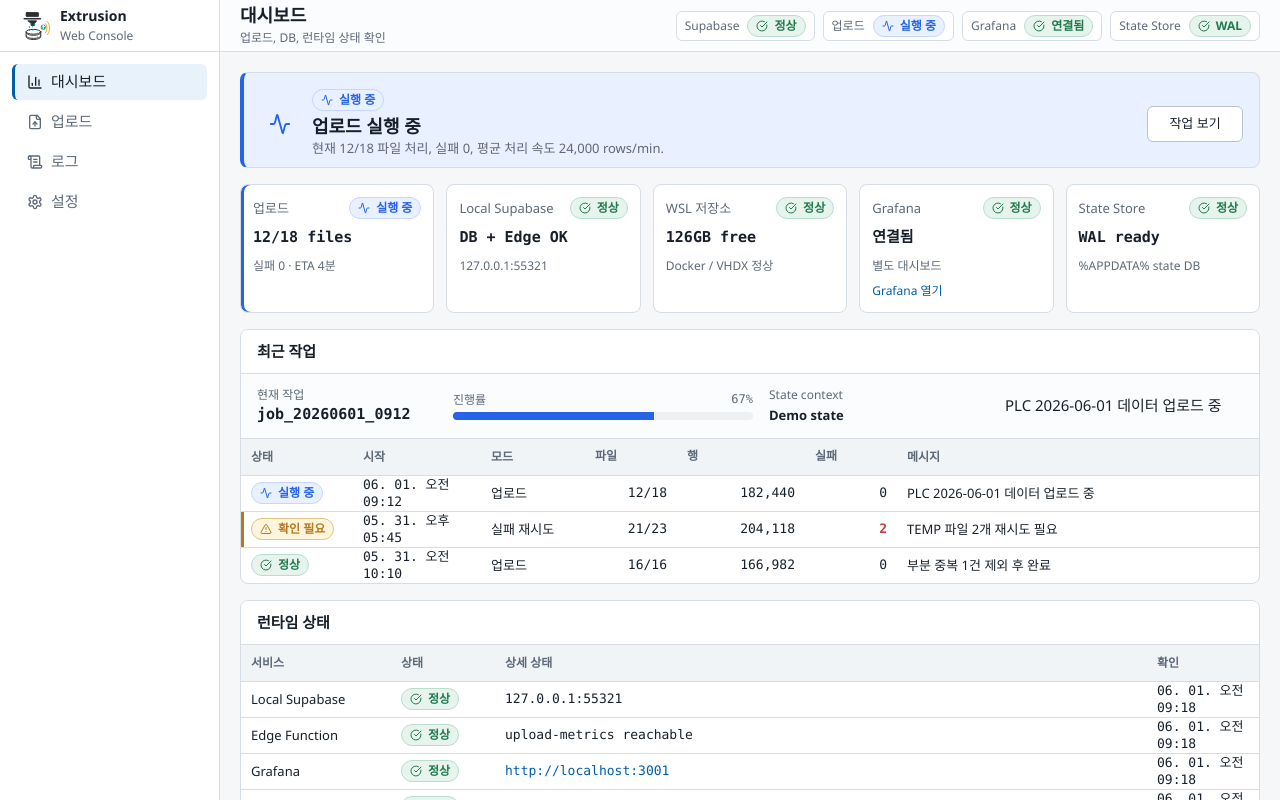
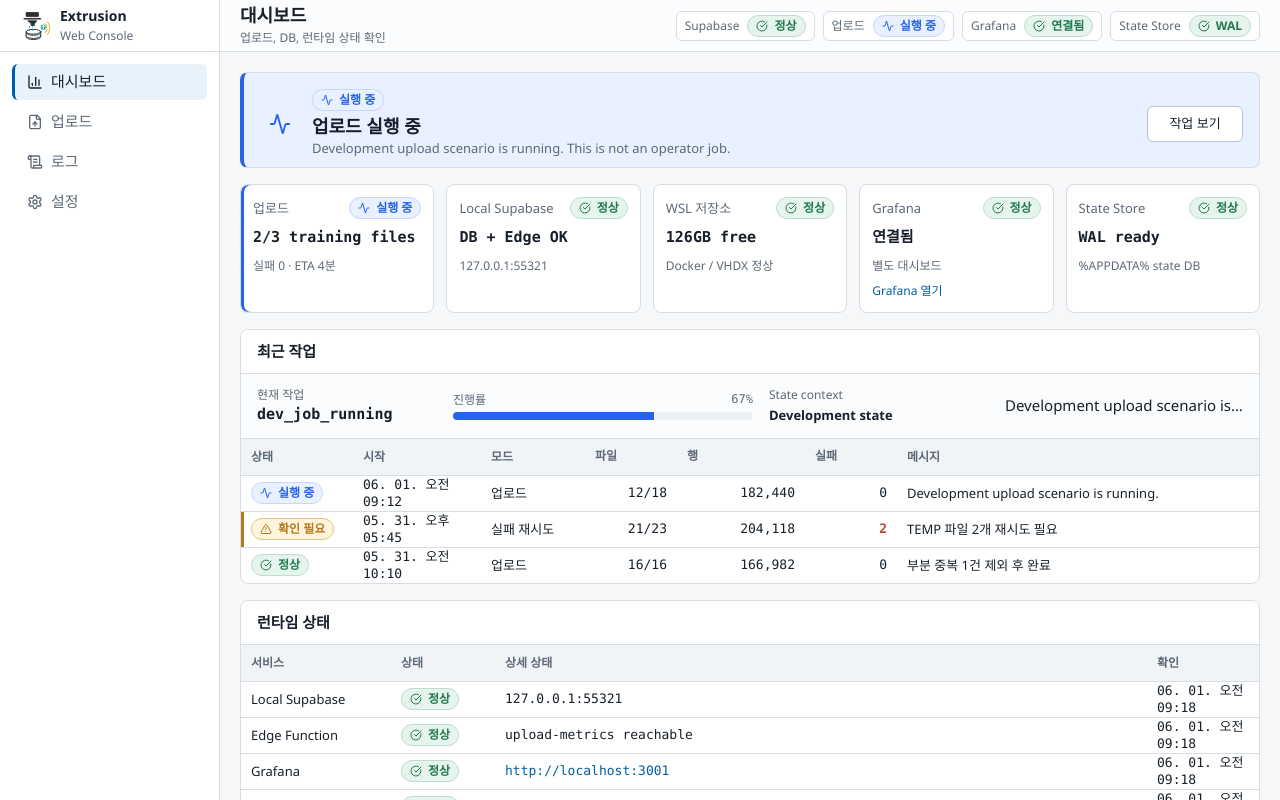
Before and after one commit to zzocojoa/Extrusion_web_console, a React (Vite) app in the folder frontend/: page / in a window 1280 px wide. Shown: the top 800 px of the page. Built offline with nearby package versions, Linux system fonts and the light colour scheme; no server answers.

Commit message:
fix: clean up legacy development copy leakage
Squash merge PR #155. Keeps API-mode upload execution behavior unchanged while moving development fixtures behind mock-mode dynamic imports and neutralizing old mock/scaffold copy.

```diff
--- a/frontend/src/i18n/locales/en.json
+++ b/frontend/src/i18n/locales/en.json
@@ -127,10 +127,10 @@
       "subtitle": "Edit only values that can be written to config JSON. Environment-overridden values are read-only.",
       "loading": "Loading settings...",
       "error": "Settings could not be loaded.",
-      "apiModeRequired": "Mock mode does not save settings. Real saves run in API mode.",
+      "apiModeRequired": "Development mode does not save settings. Real saves run in API mode.",
       "configFile": "Config file",
       "configFileHidden": "Local path hidden",
-      "mockMode": "mock mode",
+      "mockMode": "development mode",
       "envOverride": "{{envKey}} override",
       "secretHidden": "value hidden",
       "secretPlaceholder": "Saved only when replaced"
@@ -421,7 +421,7 @@
       "loading": "Loading job logs...",
       "error": "Job logs could not be loaded.",
       "empty": "No upload job events yet.",
-      "mockMessage": "Mock job log row. Switch to API mode to read persisted job events."
+      "mockMessage": "Development job log row. Switch to API mode to read persisted job events."
     },
     "audit": {
       "title": "Audit Logs",
--- a/frontend/src/i18n/locales/ko.json
+++ b/frontend/src/i18n/locales/ko.json
@@ -127,10 +127,10 @@
       "subtitle": "config JSON에 저장 가능한 값만 수정합니다. 환경 변수로 덮어쓴 값은 읽기 전용입니다.",
       "loading": "설정을 불러오는 중...",
       "error": "설정을 불러오지 못했습니다.",
-      "apiModeRequired": "Mock 모드에서는 저장하지 않습니다. 실제 저장은 API 모드에서 동작합니다.",
+      "apiModeRequired": "Development 모드에서는 저장하지 않습니다. 실제 저장은 API 모드에서 동작합니다.",
       "configFile": "설정 파일",
       "configFileHidden": "로컬 경로는 숨김",
-      "mockMode": "mock mode",
+      "mockMode": "development mode",
       "envOverride": "{{envKey}} override",
       "secretHidden": "값 숨김",
       "secretPlaceholder": "새 값 입력 시에만 저장"
--- a/frontend/src/pages/SettingsPage.tsx
+++ b/frontend/src/pages/SettingsPage.tsx
@@ -41,20 +41,20 @@ const numericKeys = new Set([
 ]);
 
 const mockConfig: ConfigResponse = {
-  configFilePath: "mock://app-config",
+  configFilePath: "development-config",
   stateContext: {
     ...unknownStateContext,
     contextClass: "development_default",
-    label: "Mock state",
+    label: "Development state",
     storageStatus: "present",
     source: "default",
   },
   items: [
-    { key: "plcDataDir", label: "PLC directory", value: "demo://plc-source", source: "config", secret: false, envKey: "EWC_PLC_DATA_DIR", overridden: false },
+    { key: "plcDataDir", label: "PLC directory", value: "training-source/plc", source: "config", secret: false, envKey: "EWC_PLC_DATA_DIR", overridden: false },
     {
       key: "temperatureDataDir",
       label: "Temperature directory",
-      value: "mock://temperature-source",
+      value: "training-source/temperature",
       source: "default",
       secret: false,
       envKey: "EWC_TEMPERATURE_DATA_DIR",
@@ -76,7 +76,7 @@ const mockConfig: ConfigResponse = {
     {
       key: "localSupabaseProjectPath",
       label: "Project path",
-      value: "mock://local-supabase-project",
+      value: "development-runtime-project",
       source: "config",
       secret: false,
       envKey: "EWC_LOCAL_SUPABASE_PROJECT_PATH",
@@ -85,7 +85,7 @@ const mockConfig: ConfigResponse = {
     {
       key: "localSupabaseWslPath",
       label: "WSL path",
-      value: "/mock/local-supabase-project",
+      value: "/development/local-supabase-project",
       source: "config",
       secret: false,
       envKey: "EWC_LOCAL_SUPABASE_WSL_PATH",
--- a/frontend/src/pages/UploadPage.tsx
+++ b/frontend/src/pages/UploadPage.tsx
@@ -36,8 +36,6 @@ import {
 } from "../api/uploadPreview";
 import { StatusBadge } from "../components/status/StatusBadge";
 import type { StatusTone } from "./dashboard/dashboardTypes";
-import { getMockUploadJob } from "./upload/mockUploadJob";
-import { getMockUploadPreview } from "./upload/mockUploadPreview";
 
 const API_MODE = import.meta.env.VITE_API_MODE === "api";
 
@@ -209,6 +207,7 @@ export function UploadPage() {
     queryFn: async () => {
       if (!previewRunId) return null;
       if (!API_MODE) {
+        const { getMockUploadPreview } = await import("./upload/mockUploadPreview");
         return getMockUploadPreview(
           previewRunId,
           mockStartedAt ?? Date.now(),
@@ -246,6 +245,7 @@ export function UploadPage() {
     queryFn: async () => {
       if (!jobId) return null;
       if (!API_MODE) {
+        const { getMockUploadJob } = await import("./upload/mockUploadJob");
         return getMockUploadJob(
           jobId,
           mockJobStartedAt ?? Date.now(),
--- a/frontend/src/pages/dashboard/dashboardQuery.ts
+++ b/frontend/src/pages/dashboard/dashboardQuery.ts
@@ -2,12 +2,12 @@ import { useQuery } from "@tanstack/react-query";
 import { useTranslation } from "react-i18next";
 
 import { fetchDashboard } from "../../api/dashboard";
-import { getLocalizedMockDashboard } from "./mockDashboardData";
 import type { DashboardResponse } from "./dashboardTypes";
 
 const useMockDashboard = import.meta.env.VITE_API_MODE !== "api";
 
 async function getMockDashboard(language: string): Promise<DashboardResponse> {
+  const { getLocalizedMockDashboard } = await import("./mockDashboardData");
   const state = new URLSearchParams(window.location.search).get("state");
   if (state === "ready" || state === "attention" || state === "blocked" || state === "running") {
     return getLocalizedMockDashboard(state, language);
--- a/frontend/src/pages/dashboard/mockDashboardData.ts
+++ b/frontend/src/pages/dashboard/mockDashboardData.ts
@@ -2,7 +2,7 @@ import type { DashboardResponse } from "./dashboardTypes";
 
 const mockStateContext = {
   contextClass: "development_default",
-  label: "Demo state",
+  label: "Development state",
   storageStatus: "present",
   source: "default",
 } as const;
@@ -11,7 +11,7 @@ export const mockDashboardData: DashboardResponse = {
   overall: {
     state: "running",
     title: "업로드 실행 중",
-    message: "현재 12/18 파일 처리, 실패 0, 평균 처리 속도 24,000 rows/min.",
+    message: "Development upload scenario is running. This is not an operator job.",
     action: "open_job",
   },
   stateContext: mockStateContext,
@@ -26,7 +26,7 @@ export const mockDashboardData: DashboardResponse = {
       id: "upload",
       label: "업로드",
       tone: "running",
-      value: "12/18 files",
+      value: "2/3 training files",
       detail: "실패 0 · ETA 4분",
     },
     {
@@ -60,7 +60,7 @@ export const mockDashboardData: DashboardResponse = {
     },
   ],
   currentJob: {
-    jobId: "job_20260601_0912",
+    jobId: "dev_job_running",
     status: "running",
     progressPct: 67,
     filesDone: 12,
@@ -68,11 +68,11 @@ export const mockDashboardData: DashboardResponse = {
     rowsSent: 182440,
     startedAt: "2026-06-01T09:12:00+09:00",
     stateContext: mockStateContext,
-    latestMessage: "PLC 2026-06-01 데이터 업로드 중",
+    latestMessage: "Development upload scenario is running.",
   },
   recentJobs: [
     {
-      jobId: "job_20260601_0912",
+      jobId: "dev_job_running",
       status: "running",
       startedAt: "2026-06-01T09:12:00+09:00",
       stateContext: mockStateContext,
@@ -82,10 +82,10 @@ export const mockDashboardData: DashboardResponse = {
       rowsSent: 182440,
       failureCount: 0,
       warningCount: 0,
-      latestMessage: "PLC 2026-06-01 데이터 업로드 중",
+      latestMessage: "Development upload scenario is running.",
     },
     {
-      jobId: "job_20260531_1745",
+      jobId: "dev_job_partial",
       status: "partial_failed",
       startedAt: "2026-05-31T17:45:00+09:00",
       stateContext: mockStateContext,
@@ -98,7 +98,7 @@ export const mockDashboardData: DashboardResponse = {
       latestMessage: "TEMP 파일 2개 재시도 필요",
     },
     {
-      jobId: "job_20260531_1010",
+      jobId: "dev_job_succeeded",
       status: "succeeded",
       startedAt: "2026-05-31T10:10:00+09:00",
       stateContext: mockStateContext,
@@ -172,8 +172,8 @@ export const mockDashboardData: DashboardResponse = {
       result: "success",
       action: "upload.start",
       actor: "local\\operator",
-      summary: "대상 18개, partial=false",
-      jobId: "job_20260601_0912",
+      summary: "3 training targets, partial=false",
+      jobId: "dev_job_running",
     },
     {
       auditId: "audit_002",
@@ -249,7 +249,7 @@ export function getMockDashboardScenario(state: DashboardResponse["overall"]["st
     data.recentJobs = [
       {
         ...data.recentJobs[1],
-        jobId: "job_20260531_1745",
+        jobId: "dev_job_partial",
         status: "partial_failed",
         latestMessage: "일부 중복 3건과 TEMP 실패 2건 확인 필요",
       },
@@ -307,7 +307,7 @@ export function getMockDashboardScenario(state: DashboardResponse["overall"]["st
     data.recentJobs = [
       {
         ...data.recentJobs[0],
-        jobId: "job_20260601_0920",
+        jobId: "dev_job_blocked",
         status: "interrupted",
         filesDone: 0,
         filesTotal: 18,
@@ -327,7 +327,7 @@ export function getMockDashboardScenario(state: DashboardResponse["overall"]["st
         action: "upload.start",
         actor: "local\\operator",
         summary: "Local Supabase unreachable",
-        jobId: "job_20260601_0920",
+        jobId: "dev_job_blocked",
       },
       ...data.auditSummary,
     ];
@@ -360,7 +360,7 @@ export function getLocalizedMockDashboard(
     },
     running: {
       title: "Upload running",
-      message: "Processing 12/18 files, 0 failures, average speed 24,000 rows/min.",
+      message: "Development upload scenario is running. This is not an operator job.",
     },
   };
 
--- a/frontend/src/pages/upload/mockUploadJob.ts
+++ b/frontend/src/pages/upload/mockUploadJob.ts
@@ -29,9 +29,9 @@ export function getMockUploadJob(
       previewItemId: 101,
       fileKey: "mock-target-1",
       folderLabel: "PLC",
-      folderPath: "demo://upload-job",
-      filename: "integrated_plc_upload_sample_A.csv",
-      path: "demo://upload-job/integrated_plc_upload_sample_A.csv",
+      folderPath: "training-source/upload-job",
+      filename: "training_upload_fixture_A.csv",
+      path: "training-source/upload-job/A.csv",
       kind: "plc",
       fileDate: "2026-06-02",
       fileSignature: "size=15000|mtime_ns=1",
@@ -54,9 +54,9 @@ export function getMockUploadJob(
       previewItemId: 102,
       fileKey: "mock-target-2",
       folderLabel: "PLC",
-      folderPath: "demo://upload-job",
-      filename: "260602_plc_line_2.csv",
-      path: "demo://upload-job/260602_plc_line_2.csv",
+      folderPath: "training-source/upload-job",
+      filename: "training_upload_fixture_B.csv",
+      path: "training-source/upload-job/B.csv",
       kind: "plc",
       fileDate: "2026-06-02",
       fileSignature: "size=6400|mtime_ns=2",
@@ -115,13 +115,13 @@ function buildEvents(jobId: string, startedAtMs: number, status: UploadJobStatus
   const events: JobEvent[] = [
     event(1, jobId, base, "info", "job.created", "Upload job was queued from preview targets."),
     event(2, jobId, new Date(startedAtMs + 250).toISOString(), "info", "job.started", "Upload job started."),
-    event(3, jobId, new Date(startedAtMs + 500).toISOString(), "info", "file.started", "Started integrated_plc_upload_sample_A.csv.", 1),
+    event(3, jobId, new Date(startedAtMs + 500).toISOString(), "info", "file.started", "Started training upload fixture A.", 1),
   ];
   if (step > 25) events.push(event(4, jobId, new Date(startedAtMs + 1600).toISOString(), "debug", "file.progress", "Progress 5200/16000.", 1));
-  if (step > 65) events.push(event(5, jobId, new Date(startedAtMs + 4600).toISOString(), "info", "file.succeeded", "Completed integrated_plc_upload_sample_A.csv.", 1));
+  if (step > 65) events.push(event(5, jobId, new Date(startedAtMs + 4600).toISOString(), "info", "file.succeeded", "Completed training upload fixture A.", 1));
   if (status === "partial_failed") {
-    events.push(event(6, jobId, new Date(startedAtMs + 5100).toISOString(), "info", "file.started", "Started 260602_plc_line_2.csv.", 2));
-    events.push(event(7, jobId, new Date(startedAtMs + 6500).toISOString(), "error", "file.failed", "Failed 260602_plc_line_2.csv: Edge upload timed out after retry attempts.", 2));
+    events.push(event(6, jobId, new Date(startedAtMs + 5100).toISOString(), "info", "file.started", "Started training upload fixture B.", 2));
+    events.push(event(7, jobId, new Date(startedAtMs + 6500).toISOString(), "error", "file.failed", "Failed training upload fixture B: Edge upload timed out after retry attempts.", 2));
     events.push(event(8, jobId, new Date(startedAtMs + 6700).toISOString(), "warning", "job.partial_failed", "Upload job finished with status partial_failed."));
   }
   if (status === "paused") events.push(event(6, jobId, new Date().toISOString(), "warning", "job.paused", "Upload job paused."));
```
Also changed, not shown: frontend/src/pages/upload/mockUploadPreview.ts (+10 -10 lines), 1 other file (tests, documents, lock files or other folders).
